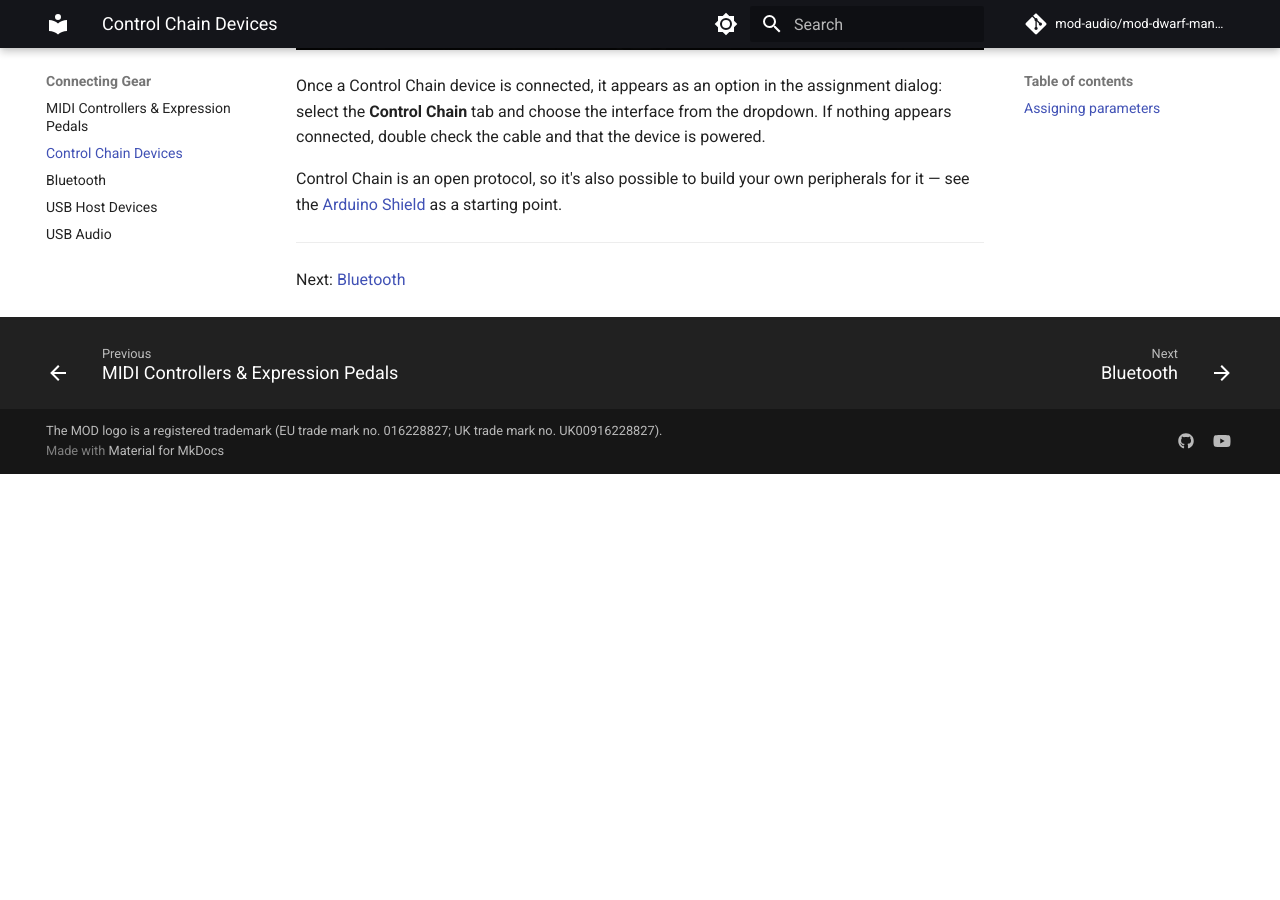
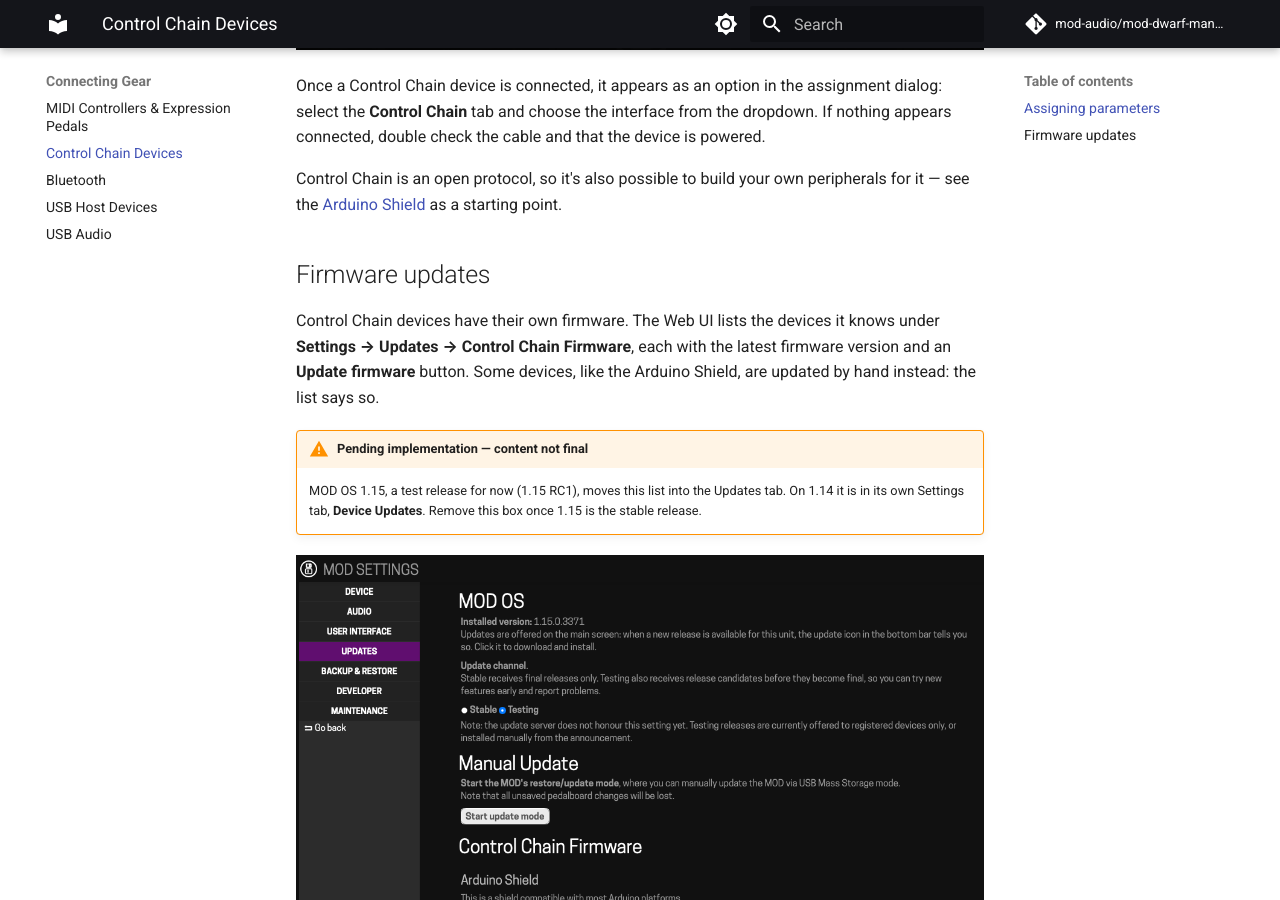
Before and after one commit to mod-audio/mod-dwarf-manual, an MkDocs documentation site: the page built from docs/connecting-gear/control-chain.md, in a window 1280 px wide and 900 px high, scrolled down 785 px. Built offline with MkDocs 1.6.1 and Material for MkDocs 9.7.7, drawn with Linux system fonts in a browser that asks for light colours; comment, search, counter and statistics services are not loaded; the version menu is left out; before the commit the page ends 1259 px from its top, so only the background shows below that.

Commit message:
Manual 1.15: screenshots of the Settings tabs, backup, performance view, sharing and pedalboard editing
Adds the Web UI screenshots taken on 1.15 RC1 (v1.15.0.3371) in place of the
placeholders, and a short Control Chain firmware updates section.

```diff
--- a/docs/connecting-gear/control-chain.md
+++ b/docs/connecting-gear/control-chain.md
@@ -15,9 +15,14 @@ Once a Control Chain device is connected, it appears as an option in the assignm
 
 Control Chain is an open protocol, so it's also possible to build your own peripherals for it — see the [Arduino Shield](https://github.com/mod-audio/cc-hw-arduino-shield) as a starting point.
 
-<!-- IMAGE NEEDED / CONTENT GAP: The wiki has a "Device Updates" panel (Web UI Settings → Advanced → Device Updates, for updating connected Control Chain peripherals' own firmware) that this page doesn't mention at all yet — worth a short section once someone confirms the current flow on a real device.
-     Wiki source: https://wiki.mod.audio/images/2/22/Device-updates.png (from "MOD Web GUI User Guide")
-     Suggested: docs/assets/connecting-gear/control-chain-device-updates.png -->
+## Firmware updates
+
+Control Chain devices have their own firmware. The Web UI lists the devices it knows under **Settings → Updates → Control Chain Firmware**, each with the latest firmware version and an **Update firmware** button. Some devices, like the Arduino Shield, are updated by hand instead: the list says so.
+
+!!! warning "Pending implementation — content not final"
+    MOD OS 1.15, a test release for now (1.15 RC1), moves this list into the Updates tab. On 1.14 it is in its own Settings tab, **Device Updates**. Remove this box once 1.15 is the stable release.
+
+![The Control Chain Firmware list in Settings → Updates](../assets/settings/web-settings-updates.png)
 
 ---
 
```
Also changed, not shown: docs/pedalboards-snapshots/backup-restore.md (+1 -2 lines), docs/pedalboards-snapshots/editing.md (+6 -0 lines), docs/playing-live/performance-view.md (+1 -2 lines), docs/plugins-files/sharing.md (+2 -4 lines), docs/settings/web-ui-settings.md (+9 -2 lines), docs/assets/pedalboards-snapshots/backup-restore-panel.png (added), docs/assets/pedalboards-snapshots/port-hover.jpg (added), docs/assets/pedalboards-snapshots/stereo-cables-on.jpg (added), docs/assets/pedalboards-snapshots/teleport-labels.jpg (added), docs/assets/playing-live/performance-view-edit.jpg (added), docs/assets/plugins-files/pedalboard-exp-import.jpg (added), docs/assets/plugins-files/preset-exp-imp.jpg (added), docs/assets/settings/web-settings-buffer-size.png (added), docs/assets/settings/web-settings-developer.png (added), 4 more files.
